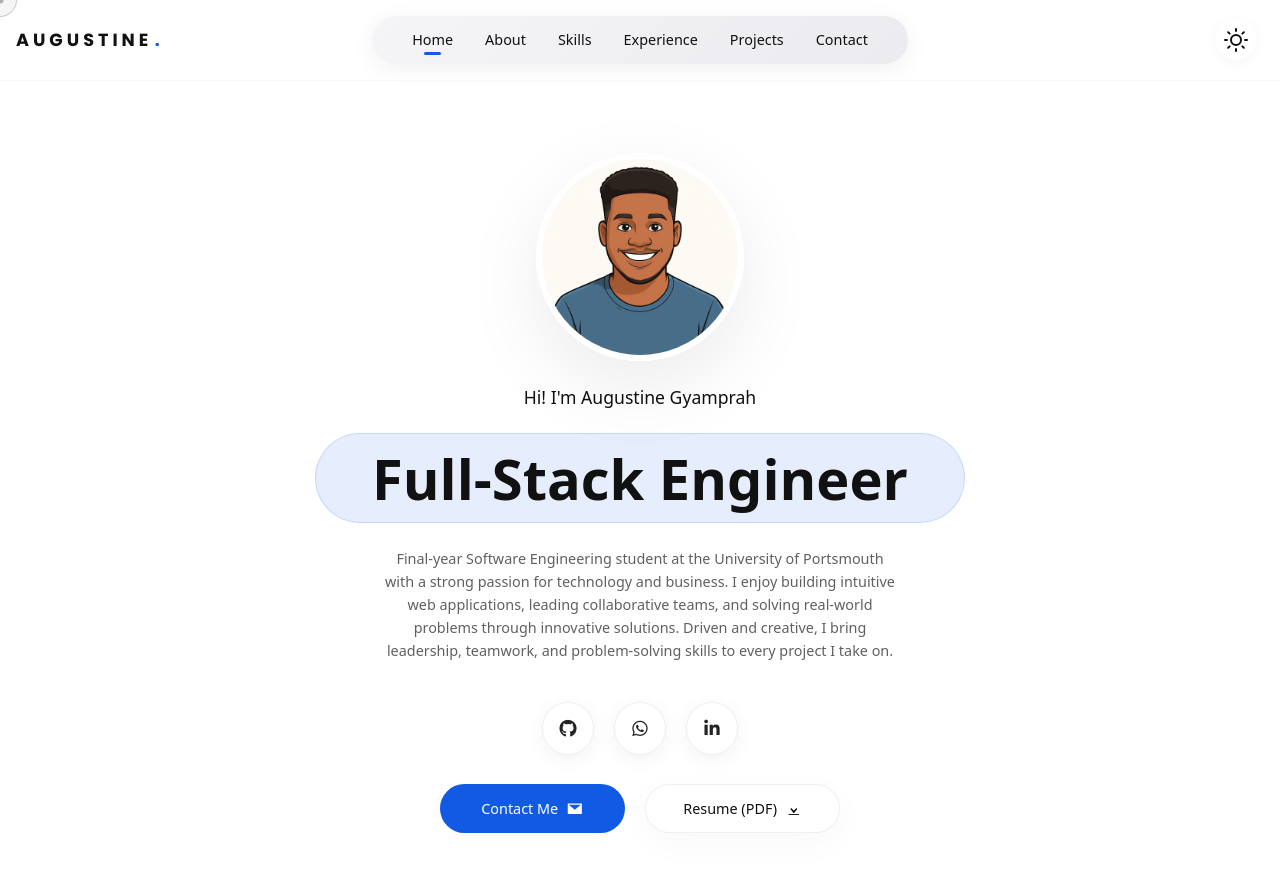
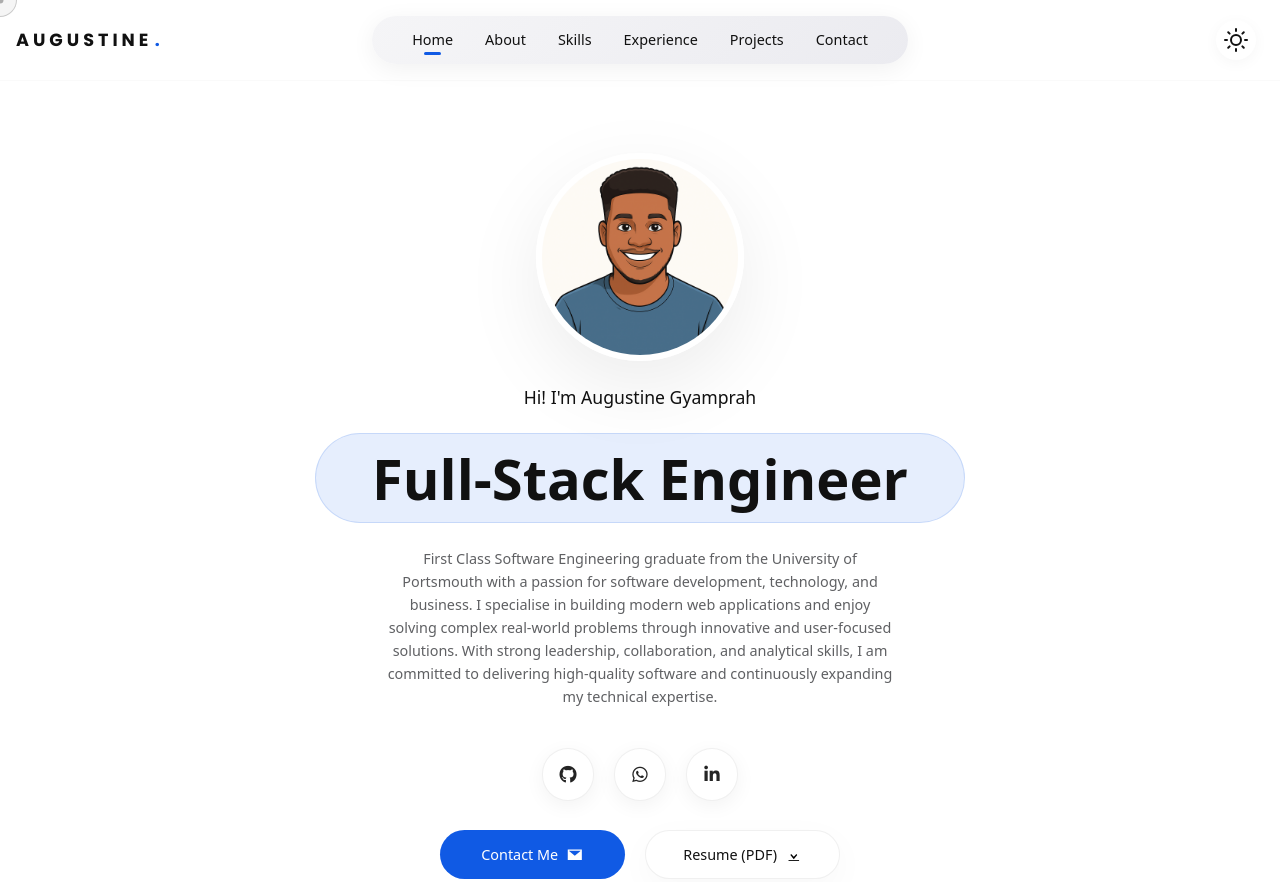
Before and after one commit to Tineprah07/Portfolio, a website: page Portfolio/index.html in a window 1280 px wide. Shown: the top 882 px of the page. Drawn offline with Linux system fonts and the light colour scheme.

Commit message:
Update bio to reflect graduation status
Co-Authored-By: Claude Sonnet 5 <noreply@anthropic.com>

```diff
--- a/Portfolio/index.html
+++ b/Portfolio/index.html
@@ -50,8 +50,7 @@
         </section>
 
         <p>
-          Final-year Software Engineering student at the University of Portsmouth with a strong passion for technology and business. I enjoy building intuitive web applications, leading collaborative teams, and solving real-world problems through innovative solutions.
-          Driven and creative, I bring leadership, teamwork, and problem-solving skills to every project I take on.
+          First Class Software Engineering graduate from the University of Portsmouth with a passion for software development, technology, and business. I specialise in building modern web applications and enjoy solving complex real-world problems through innovative and user-focused solutions. With strong leadership, collaboration, and analytical skills, I am committed to delivering high-quality software and continuously expanding my technical expertise.
         </p>
 
         <section class="hero-socials" aria-label="Social media links">
```
